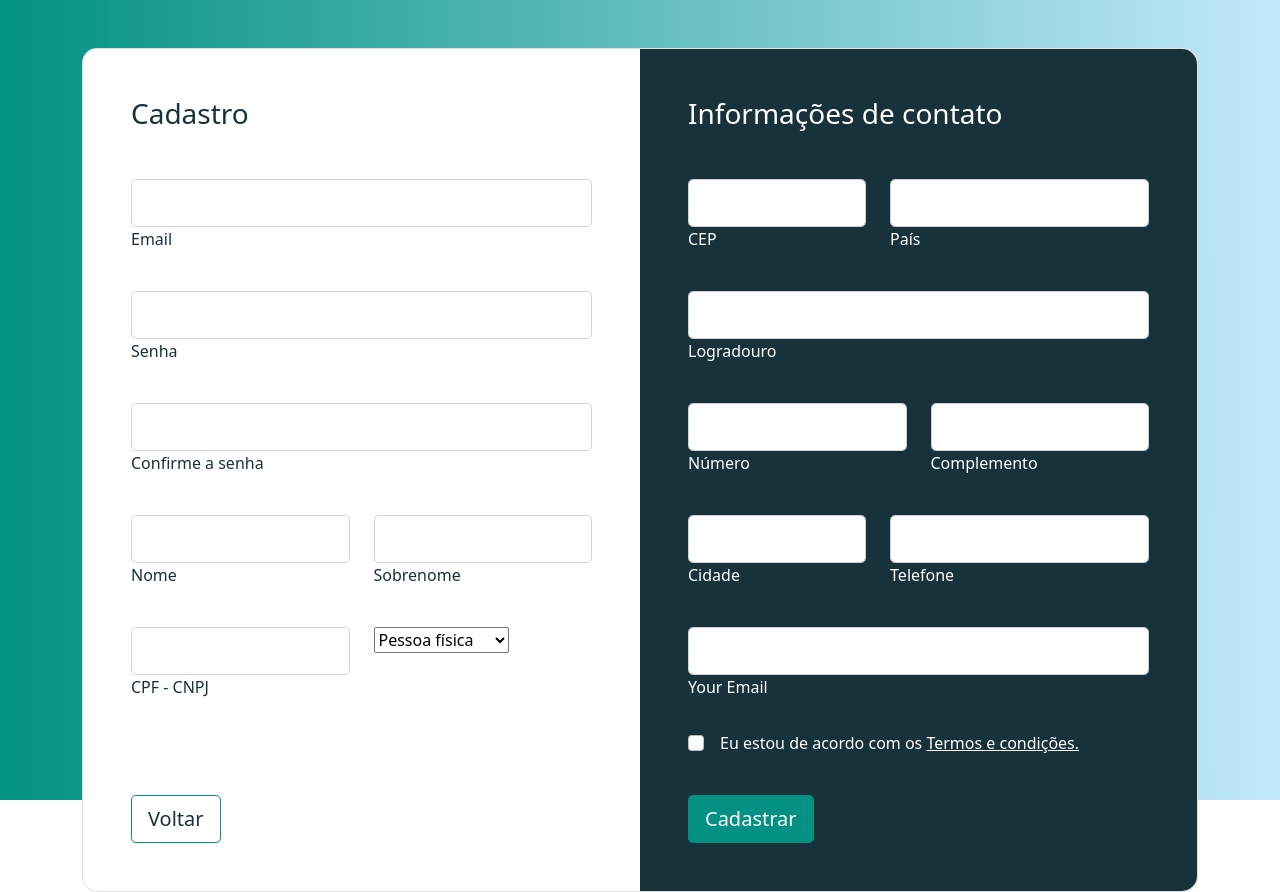
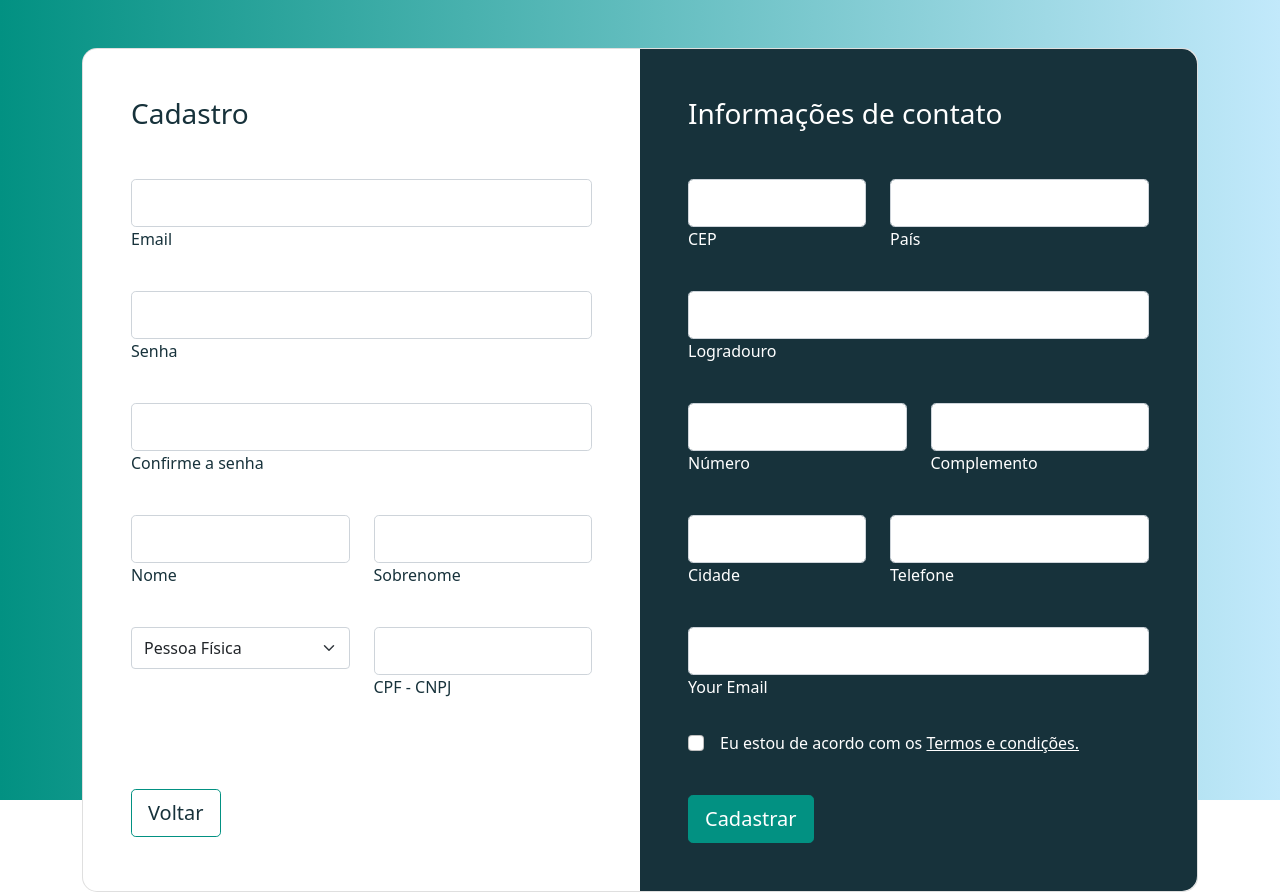
Before and after one commit to vitorwhois/Pet_Pronto, a PHP site: page /register.html in a window 1280 px wide. Run offline with PHP 8.4, Linux system fonts and the light colour scheme.

Commit message:
ajustes no register.html

```diff
--- a/register.html
+++ b/register.html
@@ -61,25 +61,23 @@
 
 
                         <div class="row">
-                          <div class="col-md-6 mb-4 pb-3 mb-md-0 pb-md-0 mb-lg-5 pb-lg-3 ">
+                          <div class="col-md-6 mb-4 pb-3 mb-md-0 pb-md-0 mb-lg-4 pb-lg-5 ">
 
-                            <div class="form-outline">
-                              <input type="text" id="form3Examplev5" class="form-control form-control-lg" />
-                              <label class="form-label" for="form3Examplev5">CPF - CNPJ</label>
-                            </div>
+                                <select class="form-select form-control form-control-lg" id="validationCustom04" required>
+                                    <option selected>Pessoa Física</option>
+                                    <option value="1">Pessoa Juridica</option>
+                                    </select>
 
                           </div>
                           <div class="col-md-6">
 
-                            <select class="select">
-                              <option value="1">Pessoa física</option>
-                              <option value="2">Pessoa Juridica</option>
-
-                            </select>
-
+                            <div class="form-outline">
+                                <input type="text" id="form3Examplev5" class="form-control form-control-lg" />
+                                <label class="form-label" for="form3Examplev5">CPF - CNPJ</label>
+                              </div>
                           </div>
                         </div>
-                        <a href="index.html" class="btn btn-secondary btn-lg align-content-end mt-2 mt-lg-4 btnVoltar">Voltar</a>
+                        <a href="index.html" class="btn btn-secondary btn-lg align-content-end mt-2 mt-lg-5 btnVoltar">Voltar</a>
                       </div>
                     </div>
                     <div class="col-lg-6 bg-indigo text-white">
```
Also changed, not shown: css/style.css (+20 -19 lines).
